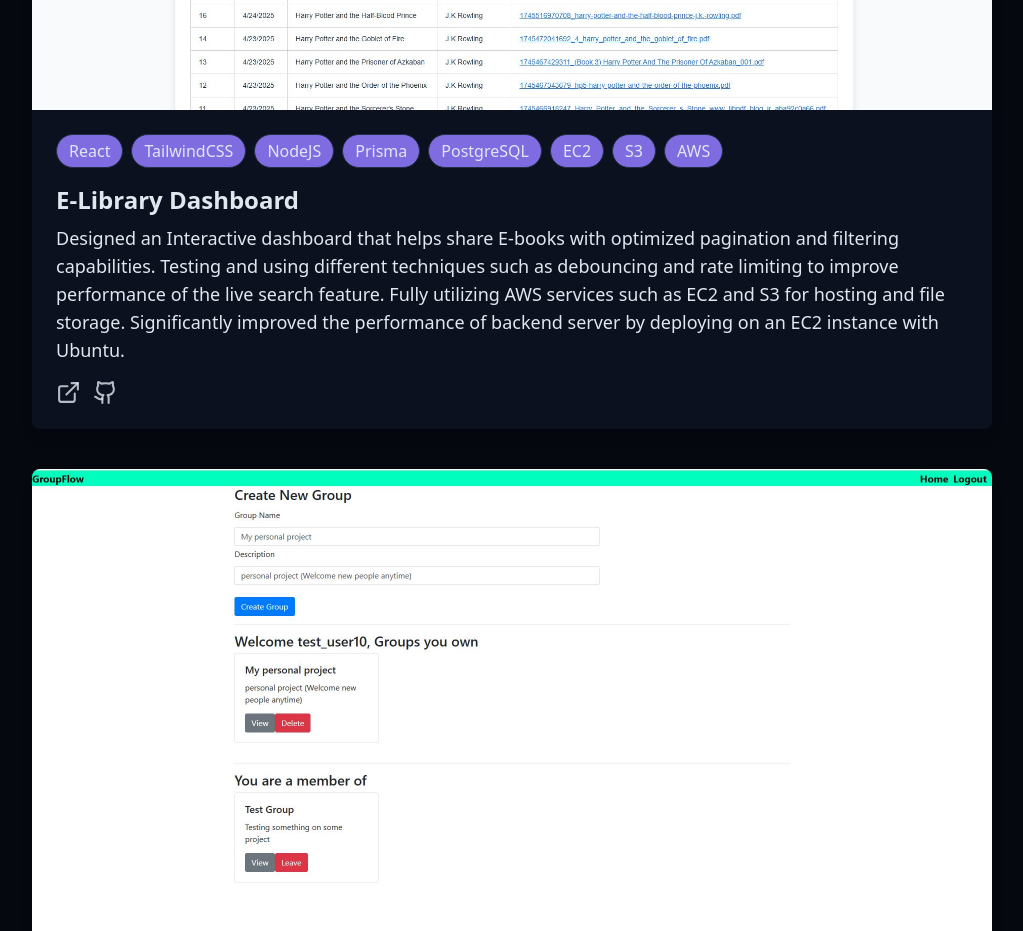
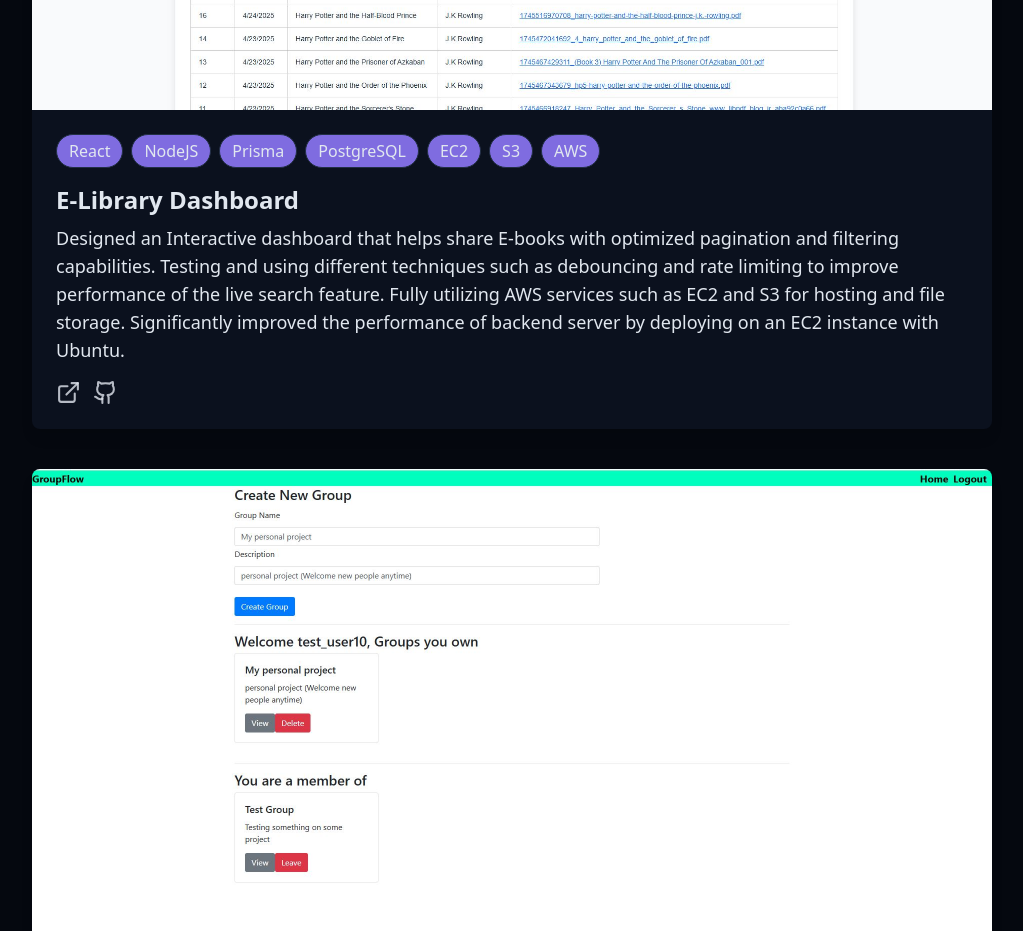
Before and after one commit to FireFly0000/bkd-portfolio, a React (Vite) app: page / in a window 1280 px wide. Shown: the part 4800-5731 px from the top of the page, without its empty margins (128-1151 px from the left). Built offline with nearby package versions, Linux system fonts and the light colour scheme.

Commit message:
Removed elib tailwind tag

```diff
--- a/src/components/ProjectSection.tsx
+++ b/src/components/ProjectSection.tsx
@@ -17,16 +17,7 @@ const projects = [
     description:
       "Designed an Interactive dashboard that helps share E-books with optimized pagination and filtering capabilities. Testing and using different techniques such as debouncing and rate limiting to improve performance of the live search feature. Fully utilizing AWS services such as EC2 and S3 for hosting and file storage. Significantly improved the performance of backend server by deploying on an EC2 instance with Ubuntu.",
     image: "/projects/ELibImg.JPG",
-    tags: [
-      "React",
-      "TailwindCSS",
-      "NodeJS",
-      "Prisma",
-      "PostgreSQL",
-      "EC2",
-      "S3",
-      "AWS",
-    ],
+    tags: ["React", "NodeJS", "Prisma", "PostgreSQL", "EC2", "S3", "AWS"],
     demoUrl: "https://e-library-dashboard-fe-deployed.vercel.app/",
     githubUrl: "https://github.com/FireFly0000/E-Library-Dashboard",
   },
```
